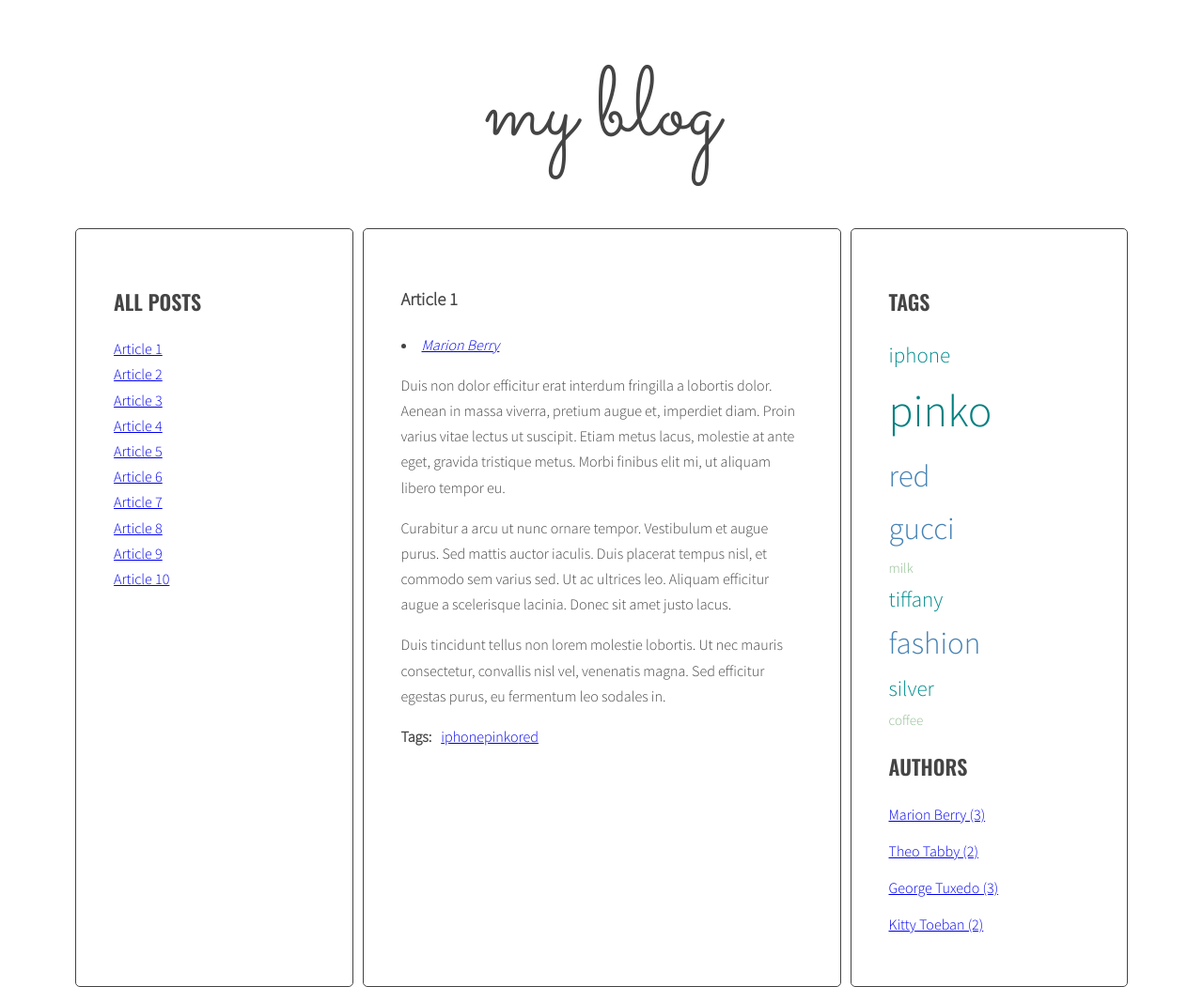
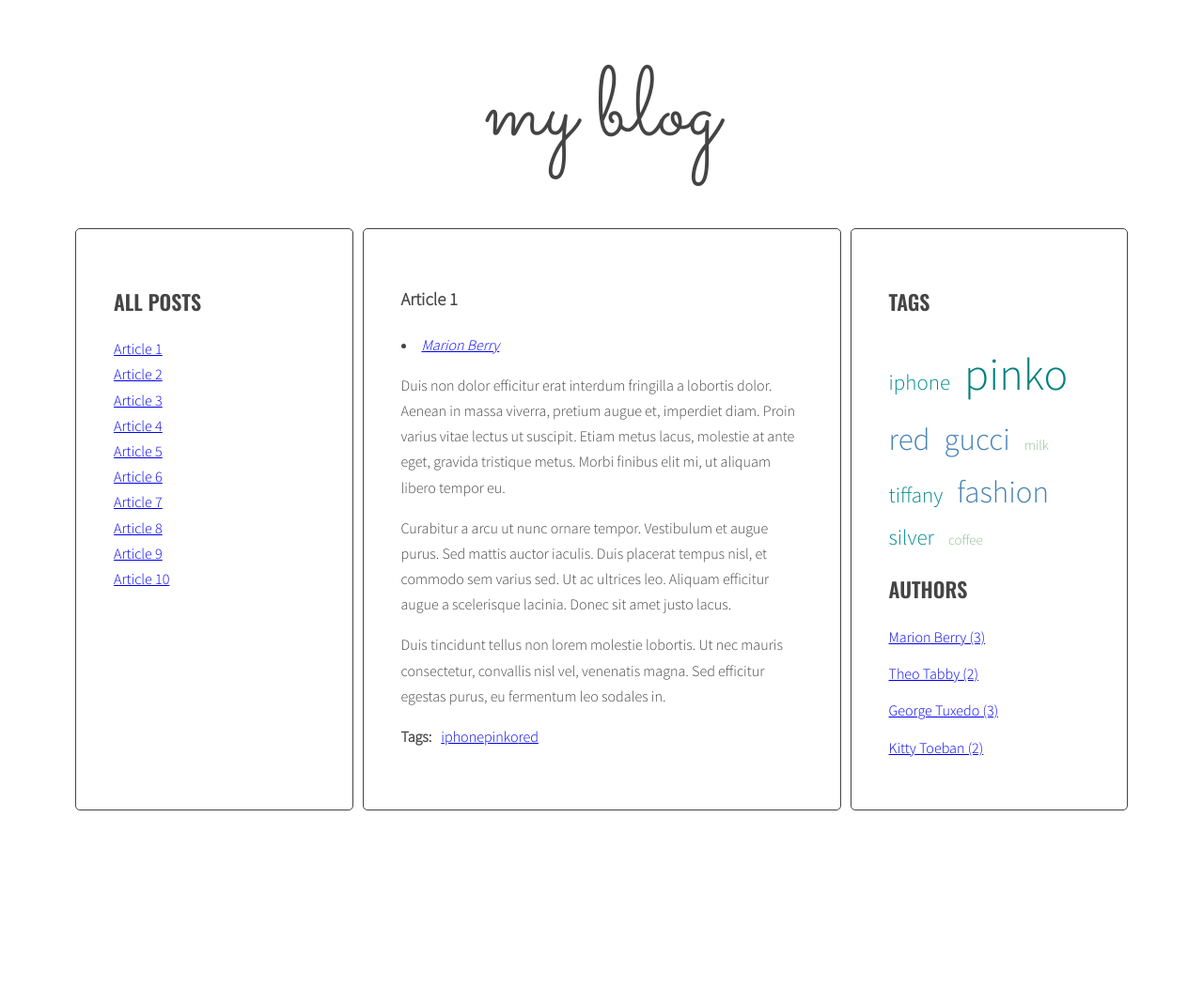
Before and after one commit to ibianche/javascript-blog, a website: page index.html in a window 1280 px wide. Shown: the whole page at 94% size. After the commit the page ends 871 px from the top, so only its background shows below. Drawn offline with nearby package versions, Linux system fonts and the light colour scheme.

Commit message:
.tags li

```diff
--- a/sass/style.scss
+++ b/sass/style.scss
@@ -124,34 +124,41 @@ body {
 .tag-size-1 {
   font-size: 15px;
   color: darkseagreen;
-  display: inline-block;
+  //display: inline-block;
   text-decoration: none;
 }
 
 .tag-size-2 {
   color: darkcyan;
   font-size: 23px;
-  display: inline-block;
+  //display: inline-block;
   text-decoration: none;
 }
 
 .tag-size-3 {
   font-size: 33px;
   color: steelblue;
-  display: inline-block;
+  //display: inline-block;
   text-decoration: none;
 }
 
 .tag-size-4 {
   font-size: 40px;
   color: mediumvioletred;
-  display: inline-block;
+  //display: inline-block;
   text-decoration: none;
 }
 
 .tag-size-5 {
   font-size: 48px;
   color: teal;
-  display: inline-block;
+  //display: inline-block;
   text-decoration: none;
 }
+
+.tags {
+  li {
+    display: inline-block;
+    margin-right: 15px;
+  }
+}
```
Also changed, not shown: css/style.css, 1 other file.
